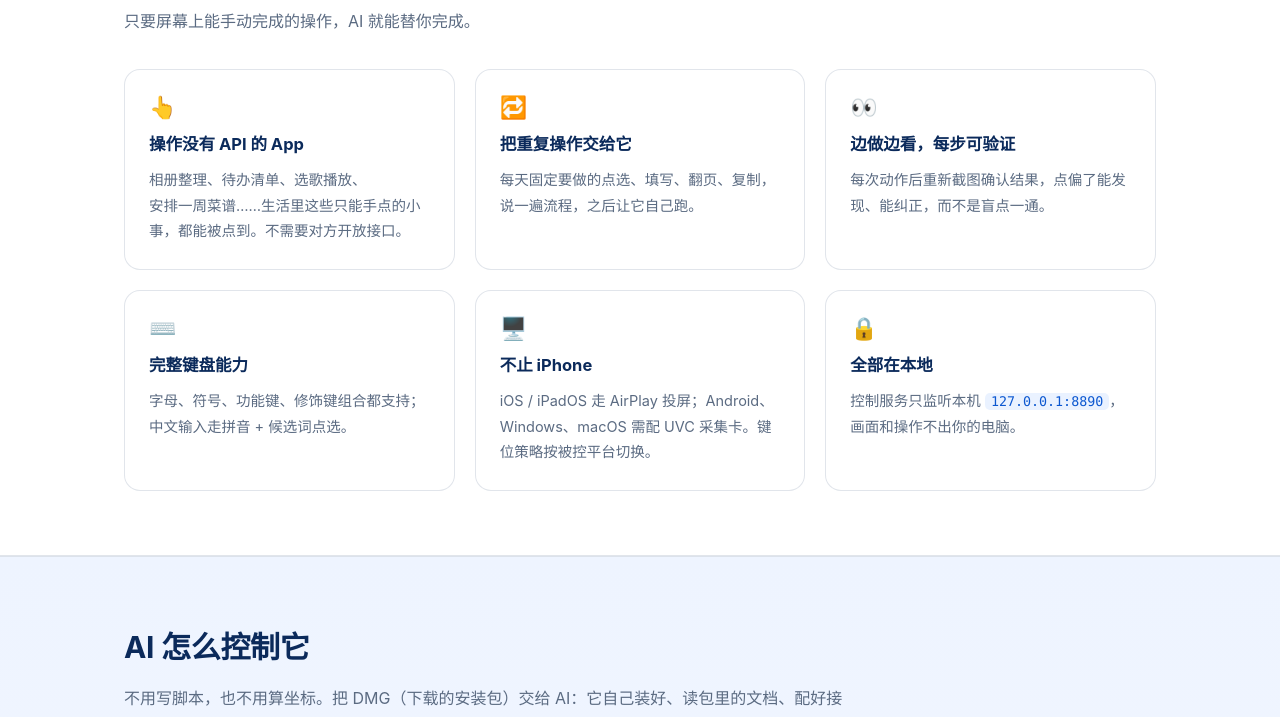
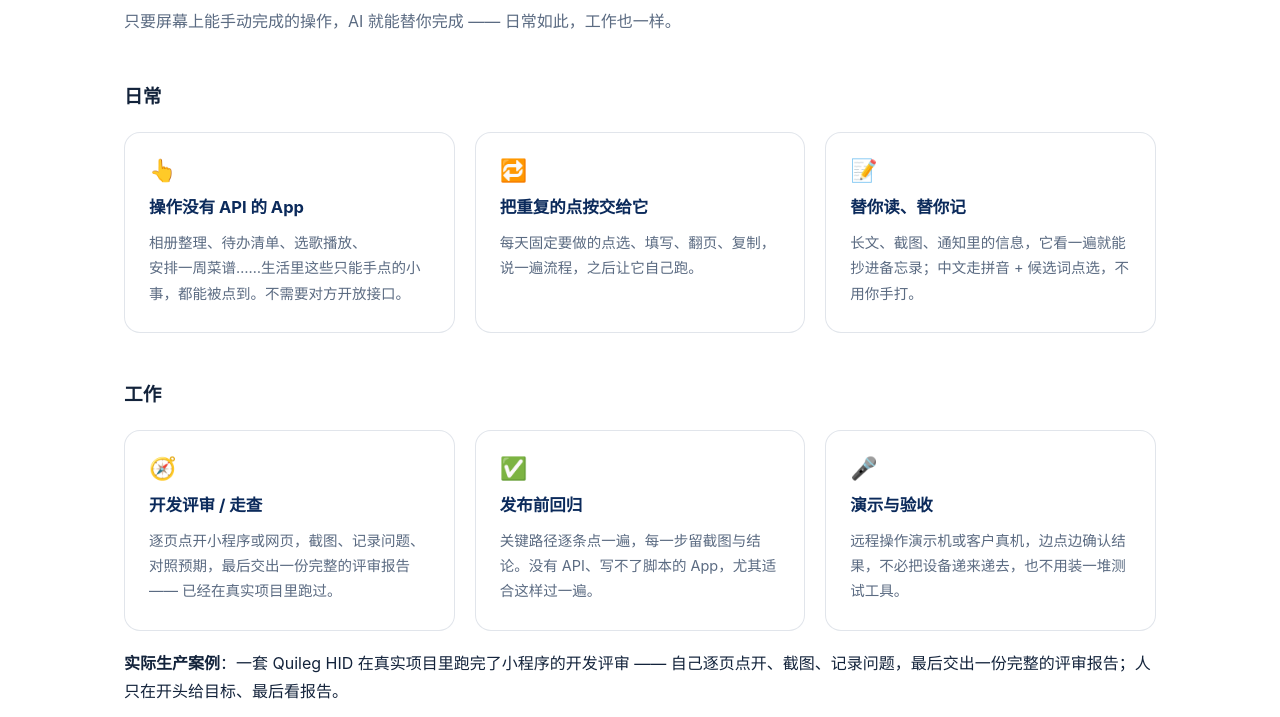
Before and after one commit to jianghui1974/Quileg-HID, a plain HTML site: page index.html in a window 1280 px wide. Shown: the part 732-1449 px from the top of the page. Drawn offline with Linux system fonts and the light colour scheme; no server answers.

Commit message:
site: 「能做什么」拆成日常/工作两组，加入小程序开发评审的真实案例

```diff
--- a/index.html
+++ b/index.html
@@ -76,8 +76,10 @@
   <div class="wrap">
     <div class="section-head">
       <h2>能做什么</h2>
-      <p>只要屏幕上能手动完成的操作，AI 就能替你完成。</p>
+      <p>只要屏幕上能手动完成的操作，AI 就能替你完成 —— 日常如此，工作也一样。</p>
     </div>
+
+    <h3 class="ai-sub">日常</h3>
     <div class="cards">
       <div class="card">
         <span class="ico" aria-hidden="true">👆</span>
@@ -86,30 +88,37 @@
       </div>
       <div class="card">
         <span class="ico" aria-hidden="true">🔁</span>
-        <h3>把重复操作交给它</h3>
+        <h3>把重复的点按交给它</h3>
         <p>每天固定要做的点选、填写、翻页、复制，说一遍流程，之后让它自己跑。</p>
       </div>
       <div class="card">
-        <span class="ico" aria-hidden="true">👀</span>
-        <h3>边做边看，每步可验证</h3>
-        <p>每次动作后重新截图确认结果，点偏了能发现、能纠正，而不是盲点一通。</p>
+        <span class="ico" aria-hidden="true">📝</span>
+        <h3>替你读、替你记</h3>
+        <p>长文、截图、通知里的信息，它看一遍就能抄进备忘录；中文走拼音 + 候选词点选，不用你手打。</p>
+      </div>
+    </div>
+
+    <h3 class="ai-sub">工作</h3>
+    <div class="cards">
+      <div class="card">
+        <span class="ico" aria-hidden="true">🧭</span>
+        <h3>开发评审 / 走查</h3>
+        <p>逐页点开小程序或网页，截图、记录问题、对照预期，最后交出一份完整的评审报告 —— 已经在真实项目里跑过。</p>
       </div>
       <div class="card">
-        <span class="ico" aria-hidden="true">⌨️</span>
-        <h3>完整键盘能力</h3>
-        <p>字母、符号、功能键、修饰键组合都支持；中文输入走拼音 + 候选词点选。</p>
+        <span class="ico" aria-hidden="true">✅</span>
+        <h3>发布前回归</h3>
+        <p>关键路径逐条点一遍，每一步留截图与结论。没有 API、写不了脚本的 App，尤其适合这样过一遍。</p>
       </div>
       <div class="card">
-        <span class="ico" aria-hidden="true">🖥️</span>
-        <h3>不止 iPhone</h3>
-        <p>iOS / iPadOS 走 AirPlay 投屏；Android、Windows、macOS 需配 UVC 采集卡。键位策略按被控平台切换。</p>
-      </div>
-      <div class="card">
-        <span class="ico" aria-hidden="true">🔒</span>
-        <h3>全部在本地</h3>
-        <p>控制服务只监听本机 <code>127.0.0.1:8890</code>，画面和操作不出你的电脑。</p>
+        <span class="ico" aria-hidden="true">🎤</span>
+        <h3>演示与验收</h3>
+        <p>远程操作演示机或客户真机，边点边确认结果，不必把设备递来递去，也不用装一堆测试工具。</p>
       </div>
     </div>
+
+    <p class="mini" style="margin-top:18px"><b>实际生产案例</b>：一套 Quileg HID 在真实项目里跑完了小程序的开发评审 —— 自己逐页点开、截图、记录问题，最后交出一份完整的评审报告；人只在开头给目标、最后看报告。</p>
+    <p class="mini" style="margin-top:6px">共同点：每一步都截图核对（点偏了能发现）、键鼠能力完整、iPhone / iPad / Android / Windows / macOS 都能控、画面与操作不出本机。</p>
   </div>
 </section>
 
```
